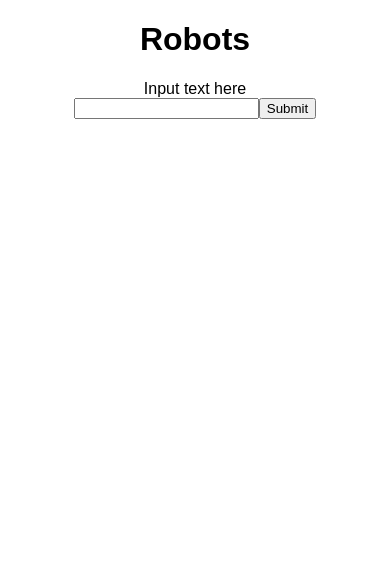
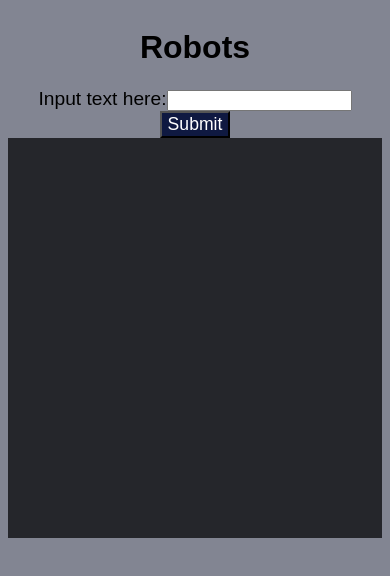
Before and after one commit to jfiume/joe_fiume, a React (Create React App) app: page / in a window 390 px wide. Shown: the top 576 px of the page. Built offline with nearby package versions, Linux system fonts and the light colour scheme.

Commit message:
added styling, media query, animation, settimeout

```diff
--- a/src/App.css
+++ b/src/App.css
@@ -1,28 +1,65 @@
+html {
+  background-color: #828592
+}
+
 .App {
+  justify-content: center;
+  display: flex;
+  flex-direction: row;
+  flex-wrap: wrap;
+  margin-top: 5%;
+  margin: 2%;
+}
+
+h1 {
   text-align: center;
 }
 
-.App-logo {
-  animation: App-logo-spin infinite 20s linear;
-  height: 80px;
+form {
+  text-align: center;
 }
 
-.App-header {
-  background-color: #222;
-  height: 150px;
-  padding: 20px;
-  color: white;
+section {
+  background-color: #25262B;
+  height: 400px;
 }
 
-.App-title {
-  font-size: 1.5em;
+button {
+  background-color: #0f1941;
+  color: white;
+  font-size: 1.1em;
 }
 
-.App-intro {
-  font-size: large;
+label {
+  margin: 2px;
+  padding: 2px;
+  font-size: 1.2em;
 }
 
-@keyframes App-logo-spin {
-  from { transform: rotate(0deg); }
-  to { transform: rotate(360deg); }
+.img-robot {
+  transition: transform 10s;
+  -webkit-transform: rotate(360deg);
+  transform: rotate(360deg);
 }
+
+
+@media only screen and (min-width: 680px) {
+  section {
+    width: 500px;
+  }
+
+  img {
+    padding-left: 20%;
+  }
+
+  form {
+    text-align: left;
+    font-size: 1.4em;
+    padding: 2px;
+    margin: 2px;
+  }
+
+  input {
+    font-size: 0.8em;
+  }
+}
--- a/src/actions/robot_actions.js
+++ b/src/actions/robot_actions.js
@@ -6,6 +6,7 @@ export const receiveRobot = robot => ({
 });
 
 export const fetchRobot = (text) => dispatch => {
+  // normally I use a async request here then a promise. However, the robot loads synchronously from its api.
   const url = text.text;
   const robot = {"robot":`https://robohash.org/${url}.png`}
   return (
--- a/src/components/robot.jsx
+++ b/src/components/robot.jsx
@@ -6,39 +6,48 @@ class Robot extends Component {
   constructor(props) {
     super(props);
     this.state = {
-      text: ''
+      text: '',
+      robot: false
     }
+
     this.update = this.update.bind(this);
     this.handleSubmit = this.handleSubmit.bind(this);
   }
 
-  update(field) {
-    return e => this.setState({
-      [field]: e.currentTarget.value
-    });
+  update(e) {
+    this.setState({'text': e.currentTarget.value});
   }
 
   handleSubmit(e) {
     e.preventDefault();
     const text = {text: this.state.text}
     this.props.fetchRobot(text);
+    // set a flag for when we get a new robot
+    this.setState({'robot': true})
+    // delay for the animation to run, then set robot to false
+    setTimeout(() => this.setState({'robot': false}), 10000);
   }
 
   render() {
+    // set the classname to trigger an animation
+    let className = 'img';
+    if (this.state.robot) {
+      className += '-robot'
+    };
     return (
       <div>
         <h1>Robots</h1>
         <form>
-          <label> Input text here <br/>
+          <label> Input text here:
           <input type="text"
             value={this.state.text}
-            onChange={this.update('text')}
+            onChange={(e) => this.update(e)}
           />
           </label>
           <button onClick={this.handleSubmit}>Submit</button>
         </form>
         <section>
-          <img src={this.props.robot} alt="" />
+          <img src={this.props.robot} alt="" className={className}/>
         </section>
       </div>
     )
--- a/src/index.js
+++ b/src/index.js
@@ -7,10 +7,10 @@ import { createStore, applyMiddleware } from "redux";
 import thunk from "redux-thunk";
 import { Provider } from "react-redux";
 // comment out when not debugging
-import logger from "redux-logger";
+// import logger from "redux-logger";
 import RobotReducer from './reducers/robot_reducer';
 
-const store = createStore(RobotReducer, applyMiddleware(thunk, logger));
+const store = createStore(RobotReducer, applyMiddleware(thunk));
 
 ReactDOM.render(
   <Provider store={store}>
```
Also changed, not shown: src/reducers/root_reducer.js (deleted, +0 -7 lines).
